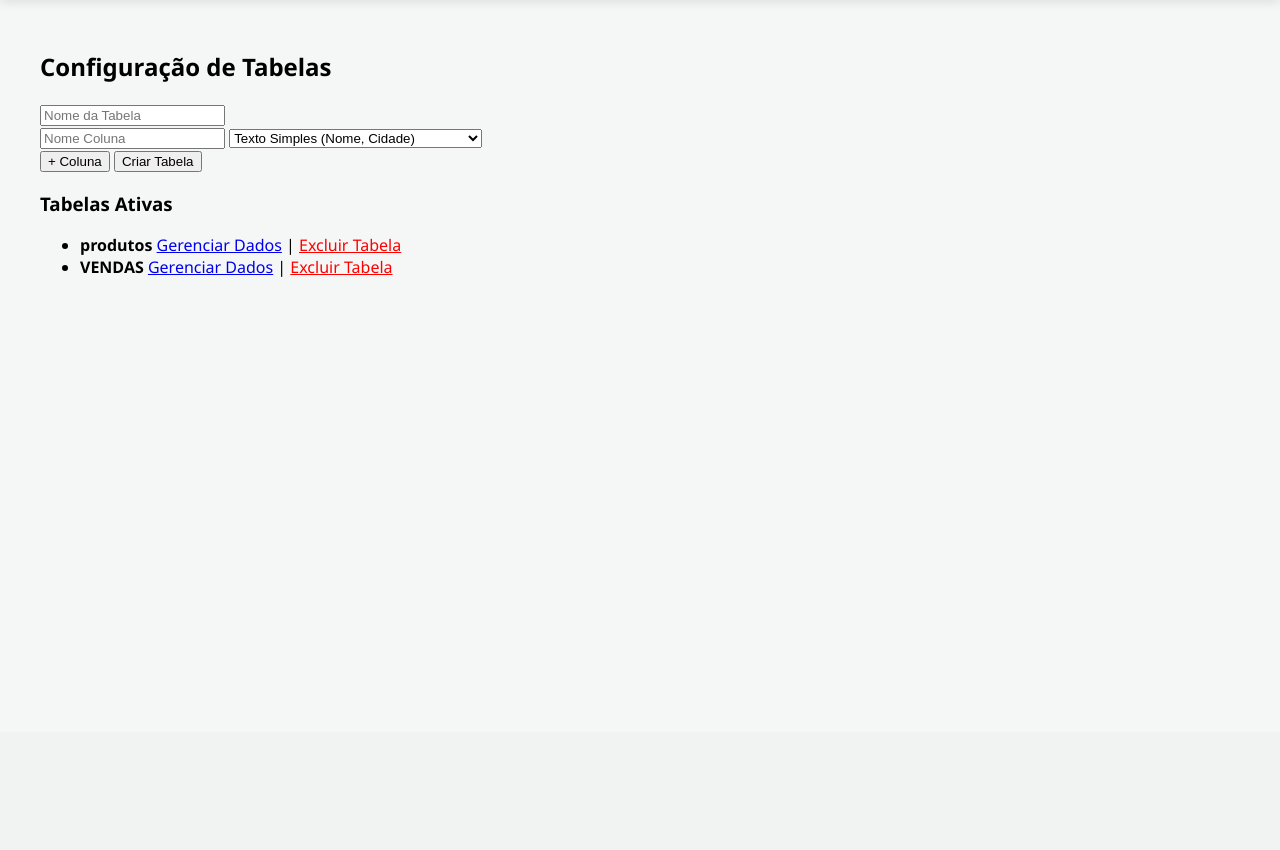
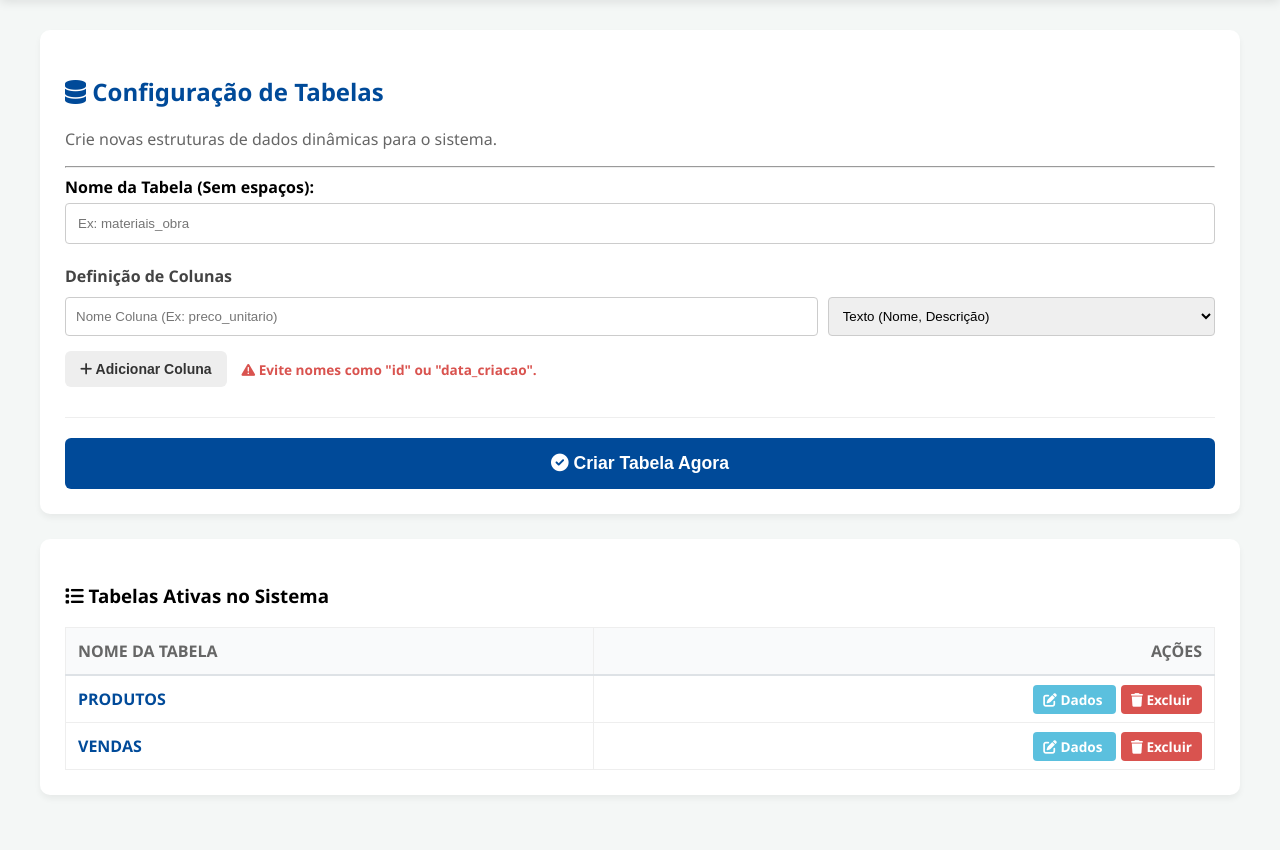
Before and after one commit to siqradev/metaSystemFlasK, a Flask app: page /config in a window 1280 px wide. Shown: the part 68-918 px from the top of the page. Before the commit the page ends 345 px from the top, so only its background shows below. Run offline with Flask 3, Linux system fonts and the light colour scheme; a user stored in the database is signed in.

Commit message:
Versao final Meta System para deploy em rede

```diff
--- a/app.py
+++ b/app.py
@@ -2,28 +2,59 @@ from flask import Flask, render_template, request, redirect, url_for, session, f
 import sqlite3
 import pandas as pd
 from io import BytesIO
+import os
+import sys
+import logging
+from datetime import datetime
 
 app = Flask(__name__)
 app.secret_key = 'cagece_meta_key_final'
-DB_NAME = 'database.db'
+
+# --- CONFIGURAÇÃO DE CAMINHOS DINÂMICOS (PARA REDE/EXECUTÁVEL) ---
+if getattr(sys, 'frozen', False):
+    # Se rodando como .exe, baseia-se no local do executável
+    basedir = os.path.dirname(sys.executable)
+else:
+    # Se rodando como .py, baseia-se no local do script
+    basedir = os.path.abspath(os.path.dirname(__file__))
+
+# O banco e o log ficarão na mesma pasta do executável no servidor
+DB_NAME = os.path.join(basedir, 'database.db')
+LOG_FILE = os.path.join(basedir, 'erro_sistema.log')
+
+# --- CONFIGURAÇÃO DE LOGS ---
+logging.basicConfig(
+    filename=LOG_FILE,
+    level=logging.ERROR,
+    format='%(asctime)s - %(levelname)s - %(message)s',
+    encoding='utf-8'
+)
+
+def log_error(mensagem):
+    """Registra erros silenciosamente no arquivo para diagnóstico posterior."""
+    logging.error(mensagem)
 
 def get_db():
-    conn = sqlite3.connect(DB_NAME, timeout=10)
+    # Aumentamos o timeout para 20s para mitigar lentidão de rede e travas do SQLite
+    conn = sqlite3.connect(DB_NAME, timeout=20)
     conn.row_factory = sqlite3.Row
     return conn
 
 def init_db():
-    with get_db() as conn:
-        conn.execute('''CREATE TABLE IF NOT EXISTS usuarios_sistema (
-            id INTEGER PRIMARY KEY AUTOINCREMENT,
-            matricula TEXT UNIQUE,
-            username TEXT UNIQUE,
-            password TEXT,
-            nivel TEXT DEFAULT 'usuario')''')
-        if not conn.execute("SELECT * FROM usuarios_sistema WHERE username = 'admin'").fetchone():
-            conn.execute("INSERT INTO usuarios_sistema (matricula, username, password, nivel) VALUES (?, ?, ?, ?)",
-                         ('0000', 'admin', 'admin', 'admin'))
-            conn.commit()
+    try:
+        with get_db() as conn:
+            conn.execute('''CREATE TABLE IF NOT EXISTS usuarios_sistema (
+                id INTEGER PRIMARY KEY AUTOINCREMENT,
+                matricula TEXT UNIQUE,
+                username TEXT UNIQUE,
+                password TEXT,
+                nivel TEXT DEFAULT 'usuario')''')
+            if not conn.execute("SELECT * FROM usuarios_sistema WHERE username = 'admin'").fetchone():
+                conn.execute("INSERT INTO usuarios_sistema (matricula, username, password, nivel) VALUES (?, ?, ?, ?)",
+                             ('0000', 'admin', 'admin', 'admin'))
+                conn.commit()
+    except Exception as e:
+        log_error(f"Falha na inicialização do Banco: {e}")
 
 @app.before_request
 def auth_check():
@@ -34,12 +65,16 @@ def auth_check():
 # --- DASHBOARD ---
 @app.route('/')
 def index():
-    conn = get_db()
-    tables = conn.execute("SELECT name FROM sqlite_master WHERE type='table' AND name NOT LIKE 'sqlite_%' AND name != 'usuarios_sistema'").fetchall()
-    total_users = conn.execute("SELECT COUNT(*) as total FROM usuarios_sistema").fetchone()['total']
-    return render_template('index.html', tables=tables, total_tables=len(tables), total_users=total_users)
+    try:
+        conn = get_db()
+        tables = conn.execute("SELECT name FROM sqlite_master WHERE type='table' AND name NOT LIKE 'sqlite_%' AND name != 'usuarios_sistema'").fetchall()
+        total_users = conn.execute("SELECT COUNT(*) as total FROM usuarios_sistema").fetchone()['total']
+        return render_template('index.html', tables=tables, total_tables=len(tables), total_users=total_users)
+    except Exception as e:
+        log_error(f"Erro ao carregar Dashboard: {e}")
+        return "Erro ao acessar o banco de dados na rede. Verifique sua conexão com o servidor."
 
-# --- GESTÃO DE EQUIPE (CORRIGE O BUILDERROR) ---
+# --- GESTÃO DE EQUIPE ---
 @app.route('/usuarios')
 def usuarios():
     if session.get('nivel') != 'admin':
@@ -52,14 +87,19 @@ def usuarios():
 # --- EXPORTAÇÃO EXCEL ---
 @app.route('/exportar/<table_name>')
 def exportar_excel(table_name):
-    conn = get_db()
-    df = pd.read_sql_query(f"SELECT * FROM {table_name}", conn)
-    output = BytesIO()
-    with pd.ExcelWriter(output, engine='openpyxl') as writer:
-        df.to_excel(writer, index=False, sheet_name='Dados')
-    output.seek(0)
-    return send_file(output, mimetype="application/vnd.openxmlformats-officedocument.spreadsheetml.sheet",
-                     as_attachment=True, download_name=f"relatorio_{table_name}.xlsx")
+    try:
+        conn = get_db()
+        df = pd.read_sql_query(f"SELECT * FROM {table_name}", conn)
+        output = BytesIO()
+        with pd.ExcelWriter(output, engine='openpyxl') as writer:
+            df.to_excel(writer, index=False, sheet_name='Dados')
+        output.seek(0)
+        return send_file(output, mimetype="application/vnd.openxmlformats-officedocument.spreadsheetml.sheet",
+                         as_attachment=True, download_name=f"relatorio_{table_name}.xlsx")
+    except Exception as e:
+        log_error(f"Erro ao exportar Excel ({table_name}): {e}")
+        flash("Erro ao gerar o arquivo Excel.")
+        return redirect(url_for('crud', table_name=table_name))
 
 # --- CRUD DINÂMICO ---
 @app.route('/crud/<table_name>')
@@ -73,13 +113,17 @@ def crud(table_name):
 
 @app.route('/insert/<table_name>', methods=['POST'])
 def insert(table_name):
-    conn = get_db()
-    info = conn.execute(f"PRAGMA table_info({table_name})").fetchall()
-    cols = [c['name'] for c in info if c['name'] not in ['id', 'criado_por', 'data_criacao']]
-    values = [request.form.get(c) for c in cols] + [f"{session['user']} ({session['matricula']})"]
-    placeholders = ", ".join(["?" for _ in values])
-    conn.execute(f"INSERT INTO {table_name} ({', '.join(cols)}, criado_por) VALUES ({placeholders})", values)
-    conn.commit()
+    try:
+        conn = get_db()
+        info = conn.execute(f"PRAGMA table_info({table_name})").fetchall()
+        cols = [c['name'] for c in info if c['name'] not in ['id', 'criado_por', 'data_criacao']]
+        values = [request.form.get(c) for c in cols] + [f"{session['user']} ({session['matricula']})"]
+        placeholders = ", ".join(["?" for _ in values])
+        conn.execute(f"INSERT INTO {table_name} ({', '.join(cols)}, criado_por) VALUES ({placeholders})", values)
+        conn.commit()
+    except Exception as e:
+        log_error(f"Erro ao inserir dados em {table_name}: {e}")
+        flash("Erro ao salvar registro. Verifique se o banco está ocupado.")
     return redirect(url_for('crud', table_name=table_name))
 
 @app.route('/edit/<table_name>/<int:id>', methods=['GET', 'POST'])
@@ -88,18 +132,26 @@ def edit(table_name, id):
     info = conn.execute(f"PRAGMA table_info({table_name})").fetchall()
     cols = [c['name'] for c in info if c['name'] not in ['id', 'criado_por', 'data_criacao']]
     if request.method == 'POST':
-        updates = ", ".join([f"{c} = ?" for c in cols])
-        conn.execute(f"UPDATE {table_name} SET {updates} WHERE id = ?", [request.form.get(c) for c in cols] + [id])
-        conn.commit()
-        return redirect(url_for('crud', table_name=table_name))
+        try:
+            updates = ", ".join([f"{c} = ?" for c in cols])
+            conn.execute(f"UPDATE {table_name} SET {updates} WHERE id = ?", [request.form.get(c) for c in cols] + [id])
+            conn.commit()
+            return redirect(url_for('crud', table_name=table_name))
+        except Exception as e:
+            log_error(f"Erro ao editar ID {id} em {table_name}: {e}")
+            flash("Erro ao atualizar.")
+
     row = conn.execute(f"SELECT * FROM {table_name} WHERE id = ?", (id,)).fetchone()
     return render_template('edit.html', table_name=table_name, row=row, cols=cols)
 
 @app.route('/delete_row/<table_name>/<int:id>')
 def delete_row(table_name, id):
-    conn = get_db()
-    conn.execute(f"DELETE FROM {table_name} WHERE id=?", (id,))
-    conn.commit()
+    try:
+        conn = get_db()
+        conn.execute(f"DELETE FROM {table_name} WHERE id=?", (id,))
+        conn.commit()
+    except Exception as e:
+        log_error(f"Erro ao deletar linha em {table_name}: {e}")
     return redirect(url_for('crud', table_name=table_name))
 
 # --- CONFIGURAÇÃO ---
@@ -107,22 +159,45 @@ def delete_row(table_name, id):
 def config():
     if session.get('nivel') != 'admin': return redirect(url_for('index'))
     conn = get_db()
+
     if request.method == 'POST':
-        name = request.form['table_name'].replace(" ", "_")
-        cols, types = request.form.getlist('col_name'), request.form.getlist('col_type')
-        col_def = ", ".join([f"{n} {t}" for n, t in zip(cols, types)])
-        conn.execute(f"CREATE TABLE {name} (id INTEGER PRIMARY KEY AUTOINCREMENT, {col_def}, criado_por TEXT, data_criacao TIMESTAMP DEFAULT CURRENT_TIMESTAMP)")
-        conn.commit()
-        return redirect(url_for('index'))
+        try:
+            name = request.form['table_name'].replace(" ", "_").lower()
+            cols, types = request.form.getlist('col_name'), request.form.getlist('col_type')
+
+            reserved = ['id', 'criado_por', 'data_criacao']
+            cleaned_cols = []
+            for c in cols:
+                c_clean = c.strip().replace(" ", "_").lower()
+                if c_clean in reserved or c_clean in cleaned_cols:
+                    flash(f"Erro: O nome '{c}' é reservado ou está duplicado.")
+                    return redirect(url_for('config'))
+                cleaned_cols.append(c_clean)
+
+            col_def = ", ".join([f"{n} {t}" for n, t in zip(cleaned_cols, types)])
+
+            query = f"CREATE TABLE {name} (id INTEGER PRIMARY KEY AUTOINCREMENT, {col_def}, criado_por TEXT, data_criacao TIMESTAMP DEFAULT CURRENT_TIMESTAMP)"
+            conn.execute(query)
+            conn.commit()
+            flash(f"Tabela '{name}' criada!")
+            return redirect(url_for('index'))
+
+        except Exception as e:
+            log_error(f"Erro ao criar tabela: {e}")
+            flash(f"Erro técnico: {e}")
+
     tables = conn.execute("SELECT name FROM sqlite_master WHERE type='table' AND name NOT LIKE 'sqlite_%' AND name != 'usuarios_sistema'").fetchall()
     return render_template('config.html', tables=tables)
 
 @app.route('/drop_table/<name>')
 def drop_table(name):
     if session.get('nivel') == 'admin':
-        conn = get_db()
-        conn.execute(f"DROP TABLE IF EXISTS {name}")
-        conn.commit()
+        try:
+            conn = get_db()
+            conn.execute(f"DROP TABLE IF EXISTS {name}")
+            conn.commit()
+        except Exception as e:
+            log_error(f"Erro ao dropar tabela {name}: {e}")
     return redirect(url_for('index'))
 
 # --- LOGIN / LOGOUT ---
@@ -130,12 +205,16 @@ def drop_table(name):
 def login():
     if request.method == 'POST':
         user, pwd = request.form['username'], request.form['password']
-        with get_db() as db:
-            res = db.execute("SELECT * FROM usuarios_sistema WHERE username=? AND password=?", (user, pwd)).fetchone()
-            if res:
-                session['user'], session['nivel'], session['matricula'] = res['username'], res['nivel'], res['matricula']
-                return redirect(url_for('index'))
-        flash("Credenciais inválidas.")
+        try:
+            with get_db() as db:
+                res = db.execute("SELECT * FROM usuarios_sistema WHERE username=? AND password=?", (user, pwd)).fetchone()
+                if res:
+                    session['user'], session['nivel'], session['matricula'] = res['username'], res['nivel'], res['matricula']
+                    return redirect(url_for('index'))
+            flash("Credenciais inválidas.")
+        except Exception as e:
+            log_error(f"Erro no login: {e}")
+            flash("Erro de conexão com o banco de dados.")
     return render_template('login.html')
 
 @app.route('/logout')
@@ -169,6 +248,25 @@ def relatorios():
             chart_data["valores_lista"].append(val)
     return render_template('relatorios.html', tables=tables, data=data, cols=cols, selected_table=selected, chart_data=chart_data)
 
+@app.route('/register', methods=['GET', 'POST'])
+def register():
+    if request.method == 'POST':
+        matricula = request.form['matricula']
+        username = request.form['username']
+        password = request.form['password']
+        try:
+            with get_db() as db:
+                db.execute("INSERT INTO usuarios_sistema (matricula, username, password) VALUES (?, ?, ?)",
+                           (matricula, username, password))
+                db.commit()
+            flash("Cadastro realizado! Faça login.")
+            return redirect(url_for('login'))
+        except Exception as e:
+            log_error(f"Erro no registro de usuário: {e}")
+            flash("Matrícula ou Usuário já existem.")
+    return render_template('register.html')
+
 if __name__ == '__main__':
     init_db()
-    app.run(host='0.0.0.0', port=8080, debug=True)
+    # Host 0.0.0.0 permite acesso pelo seu IP na rede local
+    app.run(host='0.0.0.0', port=8080)
--- a/templates/config.html
+++ b/templates/config.html
@@ -1,55 +1,135 @@
 {% extends 'base.html' %}
+
 {% block content %}
-<h2>Configuração de Tabelas</h2>
-<form method="POST">
-    <input type="text" name="table_name" placeholder="Nome da Tabela" required>
+<div class="card">
+    <h2 style="color: #004a99;"><i class="fas fa-database"></i> Configuração de Tabelas</h2>
+    <p style="color: #666;">Crie novas estruturas de dados dinâmicas para o sistema.</p>
+    <hr>
+
+    <form method="POST" id="formConfig">
+        <div style="margin-bottom: 20px;">
+            <label style="font-weight: bold; display: block; margin-bottom: 5px;">Nome da Tabela (Sem espaços):</label>
+            <input type="text" name="table_name" placeholder="Ex: materiais_obra" required
+                   style="width: 100%; padding: 12px; border: 1px solid #ccc; border-radius: 4px; box-sizing: border-box;">
+        </div>
+
         <div id="columns">
-        <div>
-            <input type="text" name="col_name" placeholder="Nome Coluna" required>
-            <select name="col_type">
-                <option value="TEXT">Texto Simples (Nome, Cidade)</option>
-                <option value="TEXT">Texto Longo (Observações, Descrição)</option>
-                <option value="INTEGER">Número Inteiro (Quantidade, Idade)</option>
-                <option value="REAL">Valor com Centavos (Preço, Peso)</option>
+            <h4 style="margin-bottom: 10px; color: #444;">Definição de Colunas</h4>
+            <div class="column-row" style="display: flex; gap: 10px; margin-bottom: 10px;">
+                <input type="text" name="col_name" placeholder="Nome Coluna (Ex: preco_unitario)" required
+                       class="input-col" style="flex: 2; padding: 10px; border: 1px solid #ccc; border-radius: 4px;">
+                <select name="col_type" style="flex: 1; padding: 10px; border: 1px solid #ccc; border-radius: 4px;">
+                    <option value="TEXT">Texto (Nome, Descrição)</option>
+                    <option value="INTEGER">Número Inteiro (Qtd, Idade)</option>
+                    <option value="REAL">Decimal (Preço, Peso)</option>
                     <option value="DATE">Data (Dia/Mês/Ano)</option>
-                <option value="DATETIME">Data e Hora (Registro exato)</option>
-                <option value="BOOLEAN">Sim ou Não (Status)</option>
+                    <option value="DATETIME">Data e Hora</option>
                 </select>
             </div>
         </div>
-    <button type="button" onclick="addCol()">+ Coluna</button>
-    <button type="submit">Criar Tabela</button>
+
+        <div style="margin-top: 15px; display: flex; align-items: center; gap: 15px;">
+            <button type="button" onclick="addCol()" class="btn" style="background: #eee; color: #333; padding: 10px 15px;">
+                <i class="fas fa-plus"></i> Adicionar Coluna
+            </button>
+            <span style="font-size: 0.85em; color: #d9534f; font-weight: bold;">
+                <i class="fas fa-exclamation-triangle"></i> Evite nomes como "id" ou "data_criacao".
+            </span>
+        </div>
+
+        <div style="margin-top: 30px; border-top: 1px solid #eee; padding-top: 20px;">
+            <button type="submit" class="btn btn-save" style="background: #004a99; width: 100%; padding: 15px; font-size: 1.1em;">
+                <i class="fas fa-check-circle"></i> Criar Tabela Agora
+            </button>
+        </div>
     </form>
+</div>
 
-<h3>Tabelas Ativas</h3>
-<ul>
+<div class="card" style="margin-top: 20px;">
+    <h3><i class="fas fa-list"></i> Tabelas Ativas no Sistema</h3>
+    <table style="width: 100%; border-collapse: collapse; margin-top: 10px;">
+        <thead style="background: #f8f9fa;">
+            <tr>
+                <th style="padding: 12px; text-align: left; border-bottom: 2px solid #dee2e6;">NOME DA TABELA</th>
+                <th style="padding: 12px; text-align: right; border-bottom: 2px solid #dee2e6;">AÇÕES</th>
+            </tr>
+        </thead>
+        <tbody>
             {% for t in tables %}
-    <li>
-        <strong>{{ t.name }}</strong>
-        <a href="/crud/{{ t.name }}">Gerenciar Dados</a> |
-        <a href="/drop_table/{{ t.name }}" style="color:red">Excluir Tabela</a>
-    </li>
+            <tr style="border-bottom: 1px solid #eee;">
+                <td style="padding: 12px; font-weight: bold; color: #004a99;">{{ t.name|upper }}</td>
+                <td style="padding: 12px; text-align: right;">
+                    <a href="/crud/{{ t.name }}" class="btn" style="background: #5bc0de; color: white; padding: 5px 10px; text-decoration: none; font-size: 0.85em; border-radius: 4px;">
+                        <i class="fas fa-edit"></i> Dados
+                    </a>
+                    <a href="/drop_table/{{ t.name }}" onclick="return confirm('Tem certeza? Isso apagará todos os dados desta tabela!')"
+                       class="btn" style="background: #d9534f; color: white; padding: 5px 10px; text-decoration: none; font-size: 0.85em; border-radius: 4px; margin-left: 5px;">
+                        <i class="fas fa-trash"></i> Excluir
+                    </a>
+                </td>
+            </tr>
             {% endfor %}
-</ul>
+        </tbody>
+    </table>
+</div>
+
+
 
 <script>
+// Lista de nomes que o SQLite ou seu código já usam automaticamente
+const RESERVADOS = ['id', 'criado_por', 'data_criacao', 'data', 'user'];
+
 function addCol() {
     const div = document.createElement('div');
-    div.style.marginTop = "10px"; // Adiciona um espacinho entre as colunas
+    div.className = "column-row";
+    div.style.marginTop = "10px";
+    div.style.display = "flex";
+    div.style.gap = "10px";
     div.innerHTML = `
-        <input type="text" name="col_name" placeholder="Nome Coluna" required>
-        <select name="col_type">
-            <option value="TEXT">Texto Simples (Nome, Cidade)</option>
-            <option value="TEXT">Texto Longo (Observações, Descrição)</option>
-            <option value="INTEGER">Número Inteiro (Quantidade, Idade)</option>
-            <option value="REAL">Valor com Centavos (Preço, Peso)</option>
-            <option value="DATE">Data (Dia/Mês/Ano)</option>
-            <option value="DATETIME">Data e Hora (Registro exato)</option>
-            <option value="BOOLEAN">Sim ou Não (Status)</option>
+        <input type="text" name="col_name" placeholder="Nome Coluna" required class="input-col"
+               style="flex: 2; padding: 10px; border: 1px solid #ccc; border-radius: 4px;">
+        <select name="col_type" style="flex: 1; padding: 10px; border: 1px solid #ccc; border-radius: 4px;">
+            <option value="TEXT">Texto</option>
+            <option value="INTEGER">Número Inteiro</option>
+            <option value="REAL">Decimal</option>
+            <option value="DATE">Data</option>
+            <option value="DATETIME">Data e Hora</option>
         </select>
-        <button type="button" onclick="this.parentElement.remove()" style="background:red; color:white; border:none; border-radius:4px; cursor:pointer;">X</button>
+        <button type="button" onclick="this.parentElement.remove()"
+                style="background:#d9534f; color:white; border:none; border-radius:4px; cursor:pointer; padding: 0 15px;">
+            <i class="fas fa-times"></i>
+        </button>
     `;
     document.getElementById('columns').appendChild(div);
 }
+
+// VALIDAÇÃO ANTES DE ENVIAR
+document.getElementById('formConfig').onsubmit = function(e) {
+    const inputs = document.querySelectorAll('.input-col');
+    const nomesEncontrados = [];
+
+    for (let input of inputs) {
+        const nomeValor = input.value.trim().toLowerCase();
+
+        // 1. Verifica nomes proibidos
+        if (RESERVADOS.includes(nomeValor)) {
+            alert(`O nome "${nomeValor}" é reservado pelo sistema. Por favor, use algo mais específico (ex: data_pagamento).`);
+            input.style.borderColor = "red";
+            input.focus();
+            e.preventDefault();
+            return false;
+        }
+
+        // 2. Verifica nomes duplicados no mesmo formulário
+        if (nomesEncontrados.includes(nomeValor)) {
+            alert(`Você digitou o nome "${nomeValor}" duas vezes. Cada coluna deve ter um nome único.`);
+            input.style.borderColor = "red";
+            input.focus();
+            e.preventDefault();
+            return false;
+        }
+        nomesEncontrados.push(nomeValor);
+    }
+};
 </script>
 {% endblock %}
```
Also changed, not shown: static/style.css (+16 -2 lines), templates/login.html (+6 -4 lines), database.db, 1 other file. Lines whose indentation alone changed are shown as unchanged.
